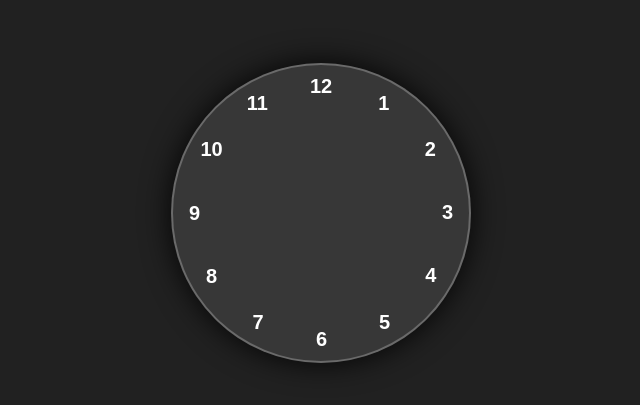
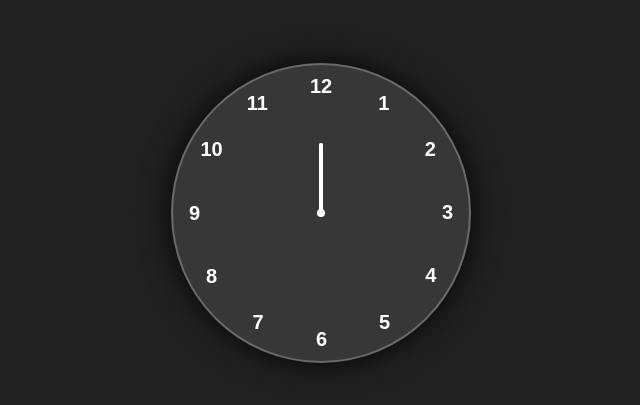
Before and after one commit to Nishaojha1/Analog-clock, a plain HTML site: page index.html in a window 1280 px wide. Shown: the part 187-592 px from the top of the page, 319-959 px from the left. Drawn offline with Linux system fonts and the light colour scheme.

Commit message:
Created hands of the clock

```diff
--- a/index.html
+++ b/index.html
@@ -9,6 +9,12 @@
 <body>
     <div class="container">
         <div class="clock">
+
+            <div style="--clr:#ff3d58;"class="hand"><i></i></div>
+            <div style="--clr:#00a6ff;"class="hand"><i></i></div>
+            <div style="--clr:#ffffff;"class="hand"><i></i></div>
+
+
             <span style="--i:1"><b>1</b></span>
             <span style="--i:2"><b>2</b></span>
             <span style="--i:3"><b>3</b></span>
--- a/style.css
+++ b/style.css
@@ -18,6 +18,9 @@ body{
 
 }
 .clock{
+    display: flex;
+    justify-content: center;
+    align-items: center;
     width: 300px;
     height: 300px;
     border-radius: 50%;
@@ -36,3 +39,24 @@ body{
     display: inline-block;
     font-size: 20px;
 }
+.clock::before{
+    content: '';
+    position: absolute;
+    width: 8px;
+    height: 8px;
+    background-color: #fff;
+    border-radius: 50%;
+}
+.hand{
+    position: absolute;
+    display: flex;
+    justify-content: center;
+    align-items: flex-end;
+}
+.hand i{
+    position: absolute;
+    background-color: var(--clr);
+    width: 4px;
+    height: 70px;
+    border-radius: 9px;
+}
```
